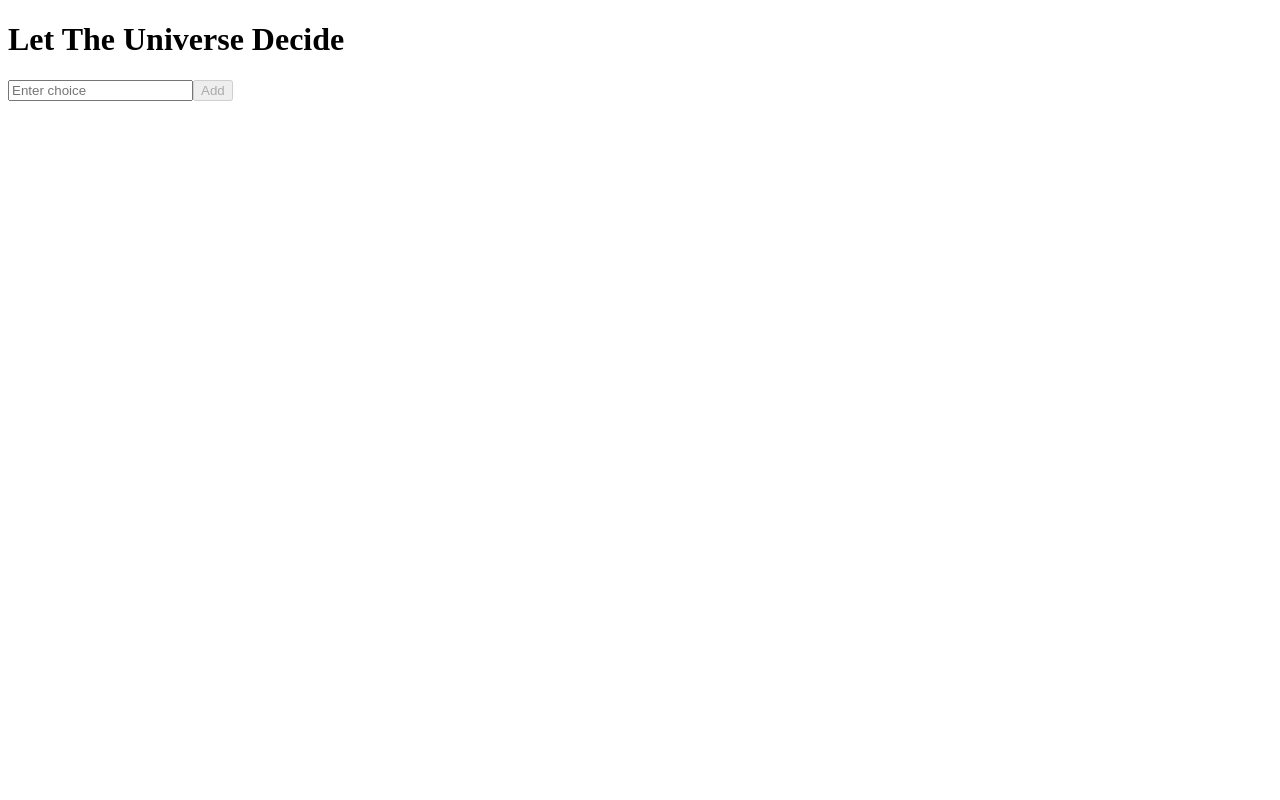
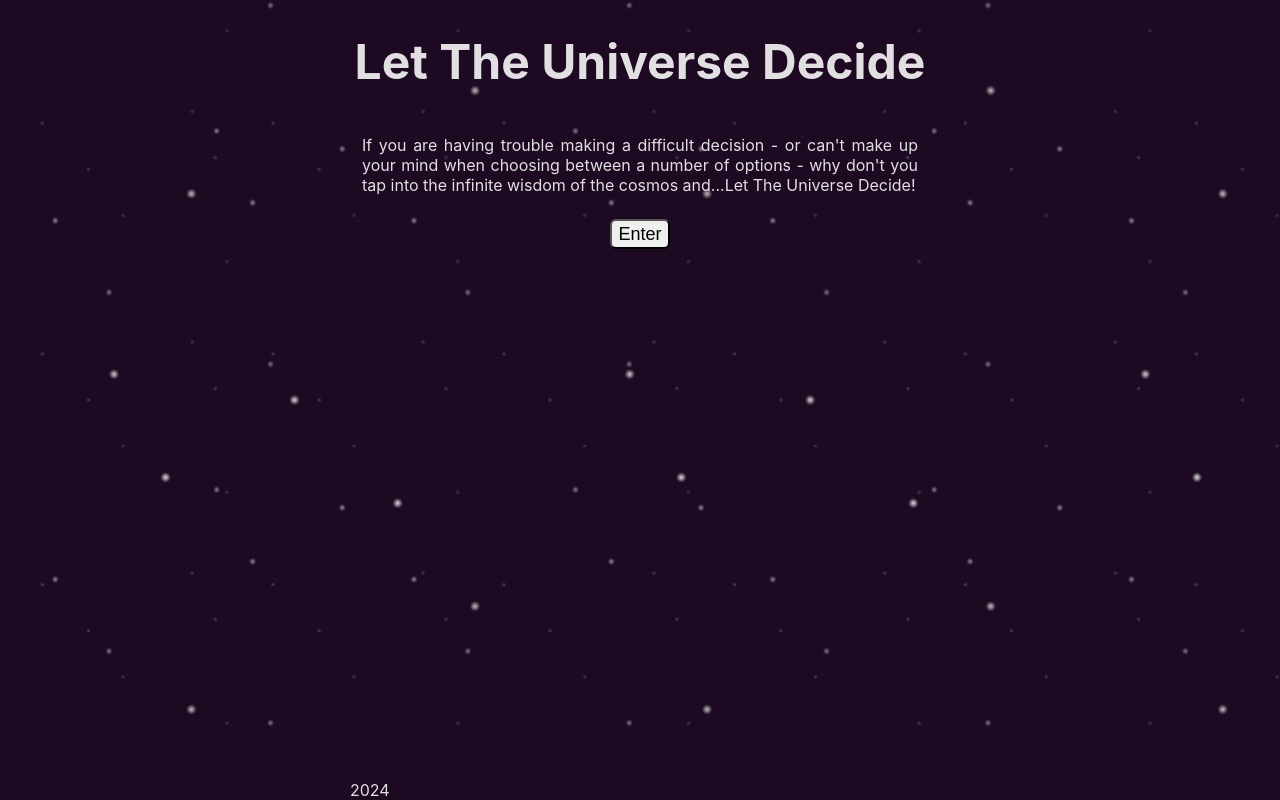
Before and after one commit to vegetablelamb/ltud, a Vue app: page / in a window 1280 px wide. Built offline with nearby package versions, Linux system fonts and the light colour scheme.

Commit message:
Working version
An initial working version - but still needs styling

```diff
--- a/src/App.vue
+++ b/src/App.vue
@@ -1,14 +1,48 @@
 <script setup>
 // This starter template is using Vue 3 <script setup> SFCs
 // Check out https://vuejs.org/api/sfc-script-setup.html#script-setup
+import { ref } from 'vue';
 import Decider from './components/Decider.vue';
+import Intro from './components/Intro.vue';
+
+const entered = ref(false);
+
 </script>
 
 <template>
 
-  <h1>Let The Universe Decide</h1>
+<div class="star-container">
+  <div id="space">
+    <div class="stars"></div>
+    <div class="stars"></div>
+    <div class="stars"></div>
+    <div class="stars"></div>
+    <div class="stars"></div>
+  </div>
+</div>
+<div class="container">
+  <header>
+    <!-- [Links here maybe?] -->
+    <h1>Let The Universe Decide</h1>
+  </header>
+  <section>
 
-  <Decider></Decider>
+    <Intro v-if="!entered" @entered="entered = true"></Intro>
+    <Decider v-if="entered"></Decider>
+  </section>
+
+
+
+
+
+  <footer>
+    2024
+  </footer>
+</div>
+
+
+
+
 
 </template>
 
--- a/src/components/Decider.vue
+++ b/src/components/Decider.vue
@@ -33,7 +33,7 @@ const decide = () => {
   setTimeout(() => {
     hasChosen.value = true
 
-  }, 500)
+  }, 1000)
 
 }
 
@@ -46,17 +46,18 @@ const reset = () => {
 
 <template>
 
-  <div v-if="!isChoosing">
+  <div class="ltud-choices" v-if="!isChoosing">
 
     <form @submit.prevent="addDecision">
 
-      <input type="text" placeholder="Enter choice" v-model="newChoice">
-      <button :disabled="!newChoice">Add</button>
+      <label for="choice">Add choice: </label>
+      <input id="choice" type="text" placeholder="" v-model="newChoice">
+      <button :disabled="!newChoice">+</button>
     </form>
 
     <ul>
       <li v-for="(decision, index) in choices">
-        {{ decision }} {{ index }}
+        {{ decision }}
         <button @click="removeChoice(index)">x</button>
       </li>
     </ul>
@@ -72,3 +73,43 @@ const reset = () => {
   <button v-if="hasChosen" @click="reset()">Reset</button>
 
 </template>
+
+
+<style scoped>
+
+ul, li {
+  list-style: none;
+  padding: 0;
+  margin: 0;
+}
+
+ul {
+  /* background: pink; */
+  max-width: 400px;
+  margin: auto;
+  margin-top: 42px;
+}
+
+li {
+  display: flex;
+  button {
+    margin-left: auto;
+  }
+}
+
+form {
+  text-align: center;
+
+  button {
+    margin-left: 4px;
+  }
+}
+
+.ltud-choices {
+  text-align: center;
+
+  ul + button {
+    margin-top: 58px;
+  }
+}
+</style>
--- /dev/null
+++ b/src/components/Intro.vue
@@ -0,0 +1,43 @@
+<script setup>
+
+  const emit = defineEmits(['entered']);
+  function enterApp() {
+    emit('entered');
+  }
+</script>
+
+<template>
+
+<article>
+
+  <p>
+    If you are having trouble making a difficult decision - or can't make up your mind when choosing between a number of options - why don't you tap into the infinite wisdom of the cosmos and...Let The Universe Decide!
+  </p>
+
+  <button @click="enterApp">Enter</button>
+</article>
+
+
+</template>
+
+
+<style scoped>
+
+  article {
+    text-align: center;
+
+    p {
+      text-align: justify;
+    }
+
+    button {
+      margin-top: 24px;
+    }
+  }
+
+  button {
+    text-align: center;
+    margin: auto;
+  }
+
+</style>
--- a/src/main.js
+++ b/src/main.js
@@ -1,5 +1,5 @@
 import { createApp } from 'vue'
-// import './style.css'
+import './style.css'
 import App from './App.vue'
 
 createApp(App).mount('#app')
--- /dev/null
+++ b/src/style-bkp.css
@@ -0,0 +1,90 @@
+:root {
+  font-family: Inter, Avenir, Helvetica, Arial, sans-serif;
+  font-size: 16px;
+  line-height: 24px;
+  font-weight: 400;
+
+  color-scheme: light dark;
+  color: rgba(255, 255, 255, 0.87);
+  background-color: #242424;
+
+  font-synthesis: none;
+  text-rendering: optimizeLegibility;
+  -webkit-font-smoothing: antialiased;
+  -moz-osx-font-smoothing: grayscale;
+  -webkit-text-size-adjust: 100%;
+}
+
+a {
+  font-weight: 500;
+  color: #646cff;
+  text-decoration: inherit;
+}
+a:hover {
+  color: #535bf2;
+}
+
+a {
+  font-weight: 500;
+  color: #646cff;
+  text-decoration: inherit;
+}
+a:hover {
+  color: #535bf2;
+}
+
+body {
+  margin: 0;
+  display: flex;
+  place-items: center;
+  min-width: 320px;
+  min-height: 100vh;
+}
+
+h1 {
+  font-size: 3.2em;
+  line-height: 1.1;
+}
+
+button {
+  border-radius: 8px;
+  border: 1px solid transparent;
+  padding: 0.6em 1.2em;
+  font-size: 1em;
+  font-weight: 500;
+  font-family: inherit;
+  background-color: #1a1a1a;
+  cursor: pointer;
+  transition: border-color 0.25s;
+}
+button:hover {
+  border-color: #646cff;
+}
+button:focus,
+button:focus-visible {
+  outline: 4px auto -webkit-focus-ring-color;
+}
+
+.card {
+  padding: 2em;
+}
+
+#app {
+  max-width: 1280px;
+  margin: 0 auto;
+  padding: 2rem;
+  text-align: center;
+}
+
+@media (prefers-color-scheme: light) {
+  :root {
+    color: #213547;
+    background-color: #ffffff;
+  }
+  a:hover {
+    color: #747bff;
+  }
+  button {
+    background-color: #f9f9f9;
+  }
+}
--- a/src/style.css
+++ b/src/style.css
@@ -1,5 +1,6 @@
 :root {
   font-family: Inter, Avenir, Helvetica, Arial, sans-serif;
+  /*
   font-size: 16px;
   line-height: 24px;
   font-weight: 400;
@@ -12,79 +13,126 @@
   text-rendering: optimizeLegibility;
   -webkit-font-smoothing: antialiased;
   -moz-osx-font-smoothing: grayscale;
-  -webkit-text-size-adjust: 100%;
+  -webkit-text-size-adjust: 100%; */
+
+  margin: 0;
+
+  --main-bg-color: #1d0921;
+  --secondary-bg-color: pink;
+  --primary-text-color: #ffffffde;
+
+
+  background-color: var(--main-bg-color);
+}
+body {
+  margin: 0;
+  color: var(--primary-text-color);
+
 }
 
-a {
-  font-weight: 500;
-  color: #646cff;
-  text-decoration: inherit;
-}
-a:hover {
-  color: #535bf2;
+p {
+  margin: 0;
 }
 
-a {
-  font-weight: 500;
-  color: #646cff;
-  text-decoration: inherit;
-}
-a:hover {
-  color: #535bf2;
+section {
+  padding: 12px;
 }
 
-body {
-  margin: 0;
+.container {
+  /* background-color: var(--secondary-bg-color); */
+  /* border: 1px solid white; */
+  height: 100vh;
   display: flex;
-  place-items: center;
-  min-width: 320px;
-  min-height: 100vh;
+  flex-direction: column;
+  max-width: 580px;
+  margin: auto;
+  position: relative;
+}
+
+button {
+  max-width: fit-content;
+  font-size: 18px;
+  padding: 4px 6px;
+  line-height: 1;
+  border-radius: 6px;
+}
+
+header {
+  /* background-color: palegreen; */
+  /* border: 1px solid white; */
+  text-align: center;
 }
 
 h1 {
-  font-size: 3.2em;
-  line-height: 1.1;
+  font-size: min(7vw, 48px);
 }
 
-button {
-  border-radius: 8px;
-  border: 1px solid transparent;
-  padding: 0.6em 1.2em;
-  font-size: 1em;
-  font-weight: 500;
-  font-family: inherit;
-  background-color: #1a1a1a;
-  cursor: pointer;
-  transition: border-color 0.25s;
-}
-button:hover {
-  border-color: #646cff;
-}
-button:focus,
-button:focus-visible {
-  outline: 4px auto -webkit-focus-ring-color;
+footer {
+  margin-top: auto;
+  /* background-color: palegoldenrod; */
+  /* border: 1px solid white; */
 }
 
-.card {
-  padding: 2em;
+/* Stars
+------------------------------------- */
+
+#space, .stars {
+  overflow: hidden;
+  position: absolute;
+  top: 0;
+  bottom: 0;
+  left: 0;
+  right: 0;
 }
 
-#app {
-  max-width: 1280px;
-  margin: 0 auto;
-  padding: 2rem;
-  text-align: center;
+.stars {
+  background-image:
+    radial-gradient(2px 2px at 20px 30px, #eee, rgba(0,0,0,0)),
+    radial-gradient(2px 2px at 40px 70px, #fff, rgba(0,0,0,0)),
+    radial-gradient(2px 2px at 50px 160px, #ddd, rgba(0,0,0,0)),
+    radial-gradient(2px 2px at 90px 40px, #fff, rgba(0,0,0,0)),
+    radial-gradient(2px 2px at 130px 80px, #fff, rgba(0,0,0,0)),
+    radial-gradient(2px 2px at 160px 120px, #ddd, rgba(0,0,0,0));
+  background-repeat: repeat;
+  background-size: 200px 200px;
+  animation: zoom 5s infinite;
+  opacity: 0;
 }
 
-@media (prefers-color-scheme: light) {
-  :root {
-    color: #213547;
-    background-color: #ffffff;
+.stars:nth-child(1) {
+  background-position: 50% 50%;
+  animation-delay: 0s;
+}
+.stars:nth-child(2) {
+  background-position: 20% 60%;
+  animation-delay: 1s;
+}
+.stars:nth-child(3) {
+  background-position: -20% -30%;
+  animation-delay: 2s;
+}
+.stars:nth-child(4) {
+  background-position: 40% -80%;
+  animation-delay: 3s;
+}
+.stars:nth-child(5) {
+  background-position: -20% 30%;
+  animation-delay: 4s;
+}
+
+@keyframes zoom {
+  0% {
+    opacity: 0;
+    transform: scale(0.5);
+    animation-timing-function: ease-in;
   }
-  a:hover {
-    color: #747bff;
+  85% {
+    opacity: 1;
+    transform: scale(2.8);
+    animation-timing-function: linear;
   }
-  button {
-    background-color: #f9f9f9;
+  100% {
+    opacity: 0;
+    transform: scale(3.5);
   }
 }
```
